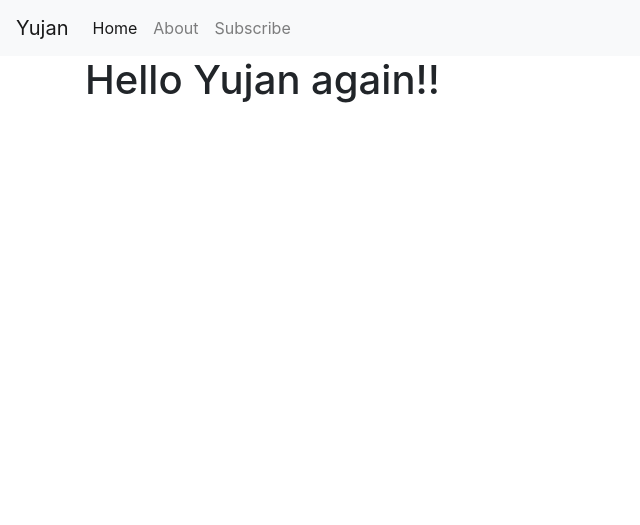
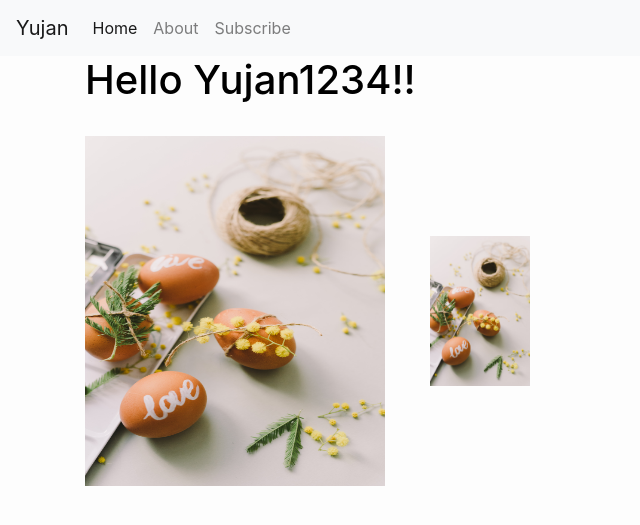
Before and after one commit to Yujan3333/flask-CRUD-app, a Flask app: page / in a window 1280 px wide. Shown: the top 525 px of the page, without its empty margins (0-640 px from the left). Run offline with Flask 2, Linux system fonts and the light colour scheme.

Commit message:
7 static files

```diff
--- a/app.py
+++ b/app.py
@@ -31,14 +31,6 @@ def form():
     last_name= request.form.get("last_name")
     email= request.form.get("email")
 
-    message="You have been subscribed"
-    # creating a smptp server for gmail and they listen on port 587
-    server = smtplib.SMTP("smtp.gmail.com",587)
-    server.starttls()
-    # here email and password is present
-    server.login("yujan@gmail.com","PASSWORD")
-    # from your email to the recerived email send message
-    server.sendmail('yujan@gmail.com',email,message)
 
     if not first_name or not last_name or not email:
         error_statement = "All fields must be filled !!"
--- /dev/null
+++ b/static/css/style.css
@@ -0,0 +1,12 @@
+h1{
+    color: rgb(0, 0, 0);
+    font-size: 40px;
+}
+
+body{
+    background-color: rgb(253, 253, 253);
+}
+
+div > img {
+    margin-right: 40px;
+}
--- a/templates/base.html
+++ b/templates/base.html
@@ -9,6 +9,10 @@
     <!-- Bootstrap CSS -->
     <link rel="stylesheet" href="https://cdn.jsdelivr.net/npm/bootstrap@4.6.2/dist/css/bootstrap.min.css"
         integrity="sha384-xOolHFLEh07PJGoPkLv1IbcEPTNtaed2xpHsD9ESMhqIYd0nLMwNLD69Npy4HI+N" crossorigin="anonymous">
+
+    <!-- <link rel="stylesheet" href="static/css/style.css">-->
+    <!-- this an alternate way to link css -->
+    <link rel="stylesheet" href="{{url_for('static',filename='css/style.css')}}">
 
     <title>
             {% block title %} Base Title Yujan {% endblock %}
--- a/templates/index.html
+++ b/templates/index.html
@@ -4,6 +4,9 @@
 
 {% block content %}
     <div class="container">
-        <h1>Hello Yujan  again!!</h1>
+        <h1>Hello Yujan1234!!</h1>
+        <br>
+        <img src="static/images/1.jpg" alt="love" height="350" width="300">
+        <img src="{{url_for('static',filename='images/1.jpg')}}" alt="love" height="150 width="100" class="jpath">
     </div>
 {% endblock %}
```
Also changed, not shown: static/images/1.jpg (added).
